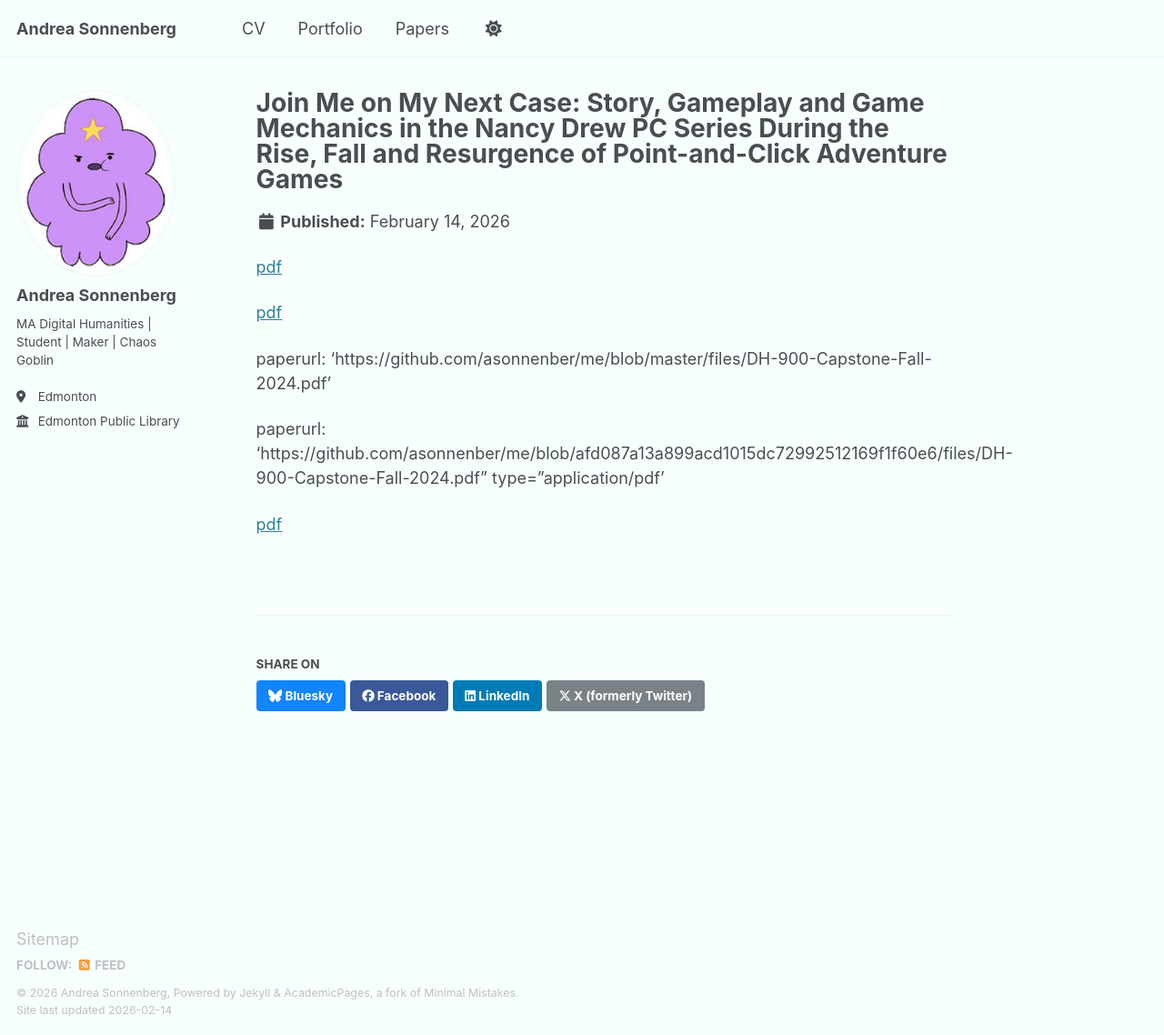
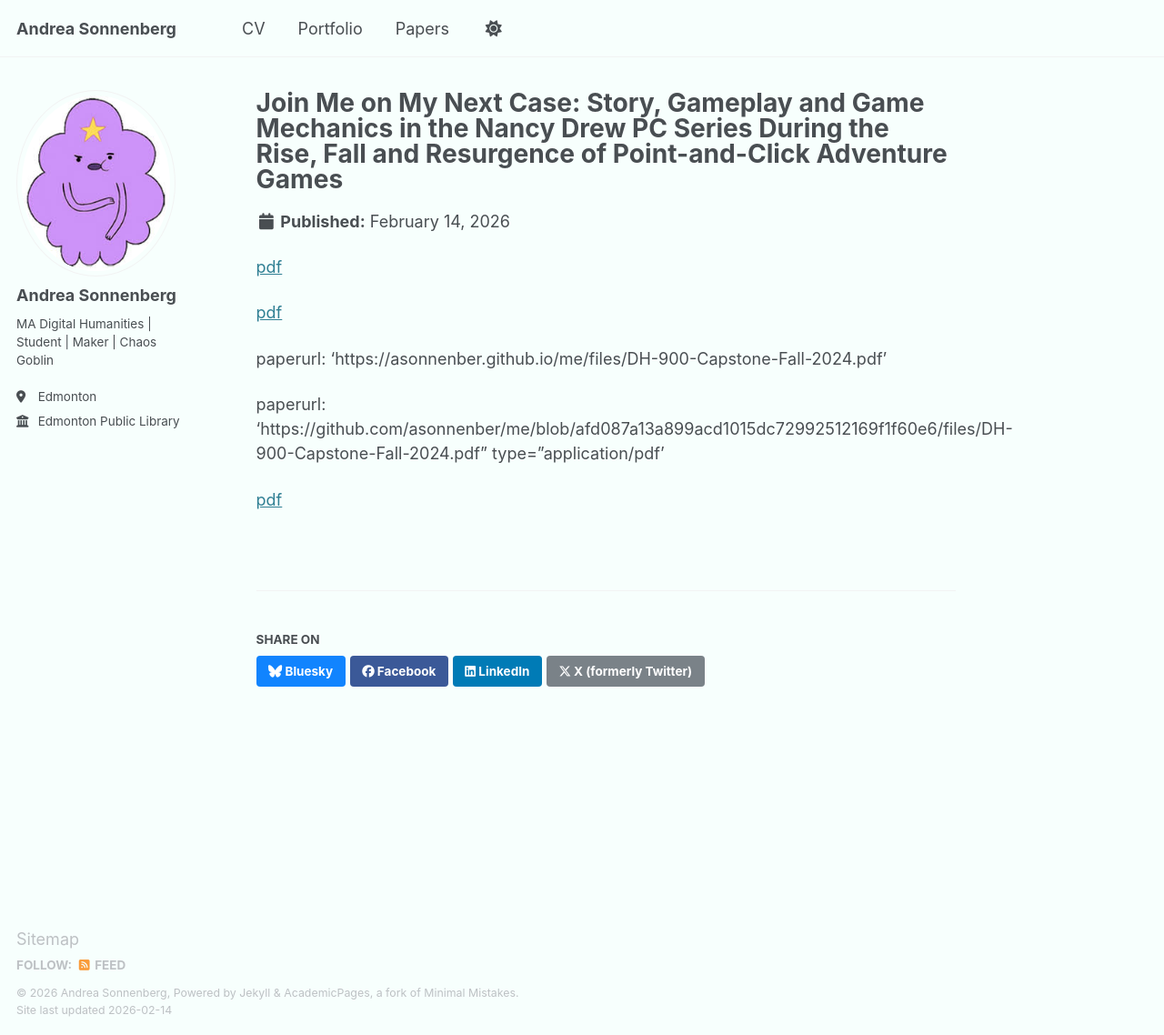
Before and after one commit to asonnenber/me, a Jekyll site: the page built from _papers/DH-900-capstone.md, in a window 1280 px wide and 1138 px high. Shown: the whole window at 91% size. Built offline with Jekyll 4.4.1, drawn with Linux system fonts in a browser that asks for light colours; part of the change alters nothing that is shown.

Commit message:
Update DH-900-capstone.md

```diff
--- a/_papers/DH-900-capstone.md
+++ b/_papers/DH-900-capstone.md
@@ -6,12 +6,12 @@ paperurl: 'https://asonnenber.github.io/me/files/DH-900-Capstone-Fall-2024.pdf'
 collection: portfolio
 ---
 
-[pdf](<embed src="https://github.com/asonnenber/me/blob/master/files/DH-900-Capstone-Fall-2024.pdf" type="application/pdf" />)
+[pdf](<embed src="https://asonnenber.github.io/me/files/DH-900-Capstone-Fall-2024.pdf" type="application/pdf" />)
 
 
 [pdf](<embed src="files/DH-900-Capstone-Fall-2024.pdf" type="application/pdf" />)
 
-paperurl: 'https://github.com/asonnenber/me/blob/master/files/DH-900-Capstone-Fall-2024.pdf'
+paperurl: 'https://asonnenber.github.io/me/files/DH-900-Capstone-Fall-2024.pdf'
 
 paperurl: 'https://github.com/asonnenber/me/blob/afd087a13a899acd1015dc72992512169f1f60e6/files/DH-900-Capstone-Fall-2024.pdf" type="application/pdf'
 
```
